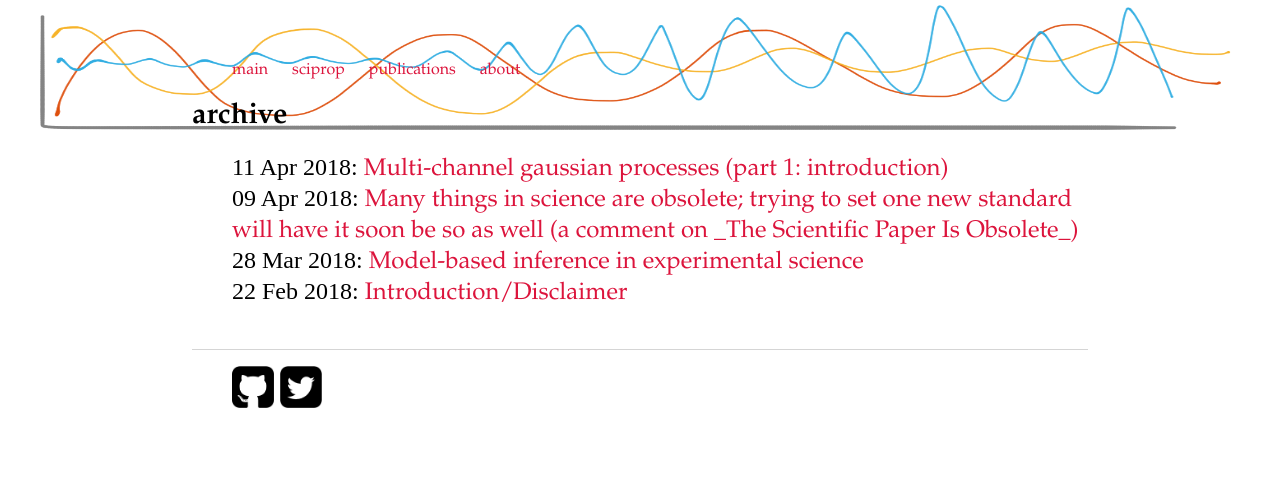
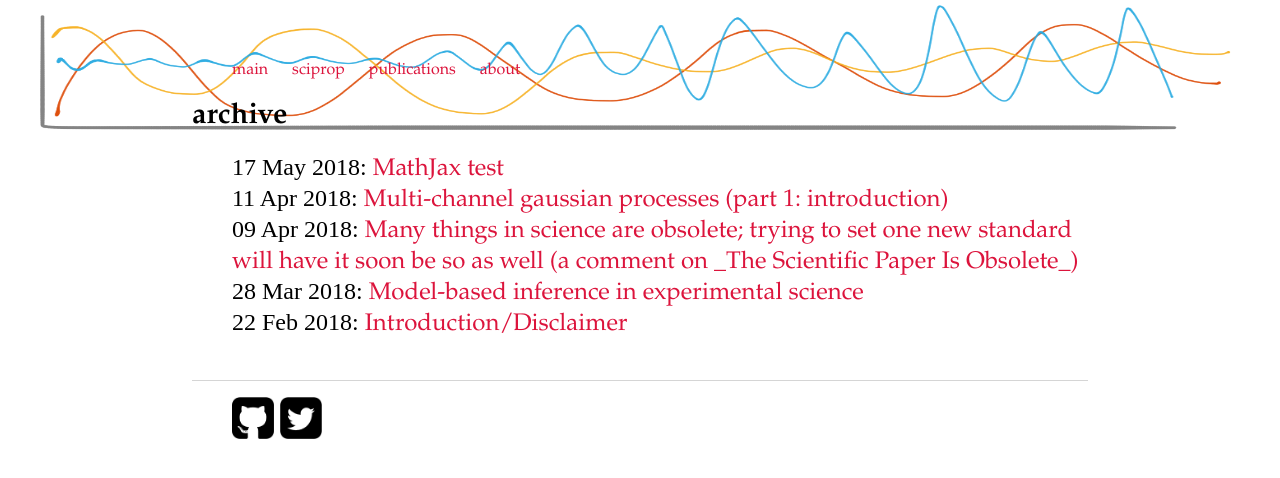
Before and after one commit to caesoma/caesoma.github.io, a Jekyll site: the page built from archive/paginator.html, in a window 1280 px wide. Shown: the top 478 px of the page. Built offline with Jekyll 4.4.1, drawn with Linux system fonts in a browser that asks for light colours; a file with an impossible date is left out.

Commit message:
mathjax test

```diff
--- a/_posts/2018-05-17-mathjax-test.md
+++ b/_posts/2018-05-17-mathjax-test.md
@@ -1,7 +1,7 @@
 ---
 layout: post
 title: "MathJax test"
-date: 0000-00-00
+date: 2018-05-17
 mathjax: true
 ---
 
```
